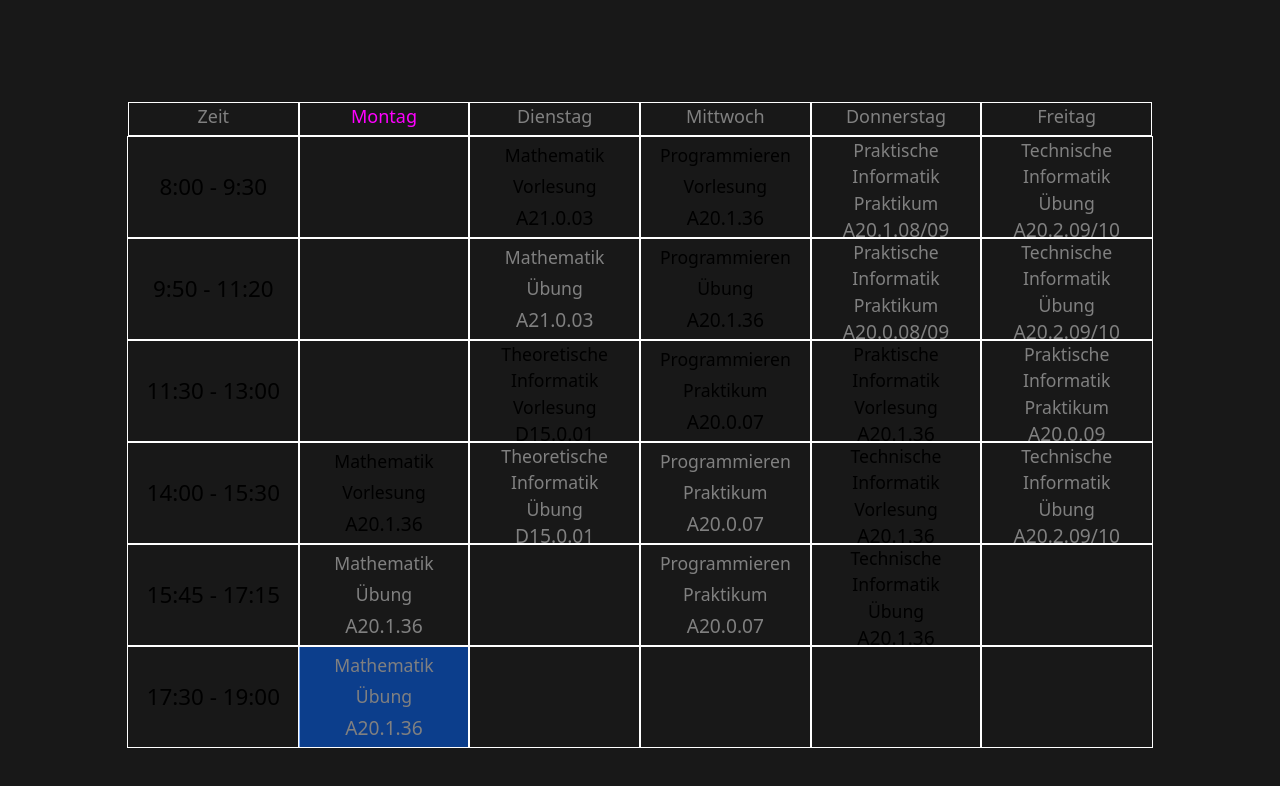
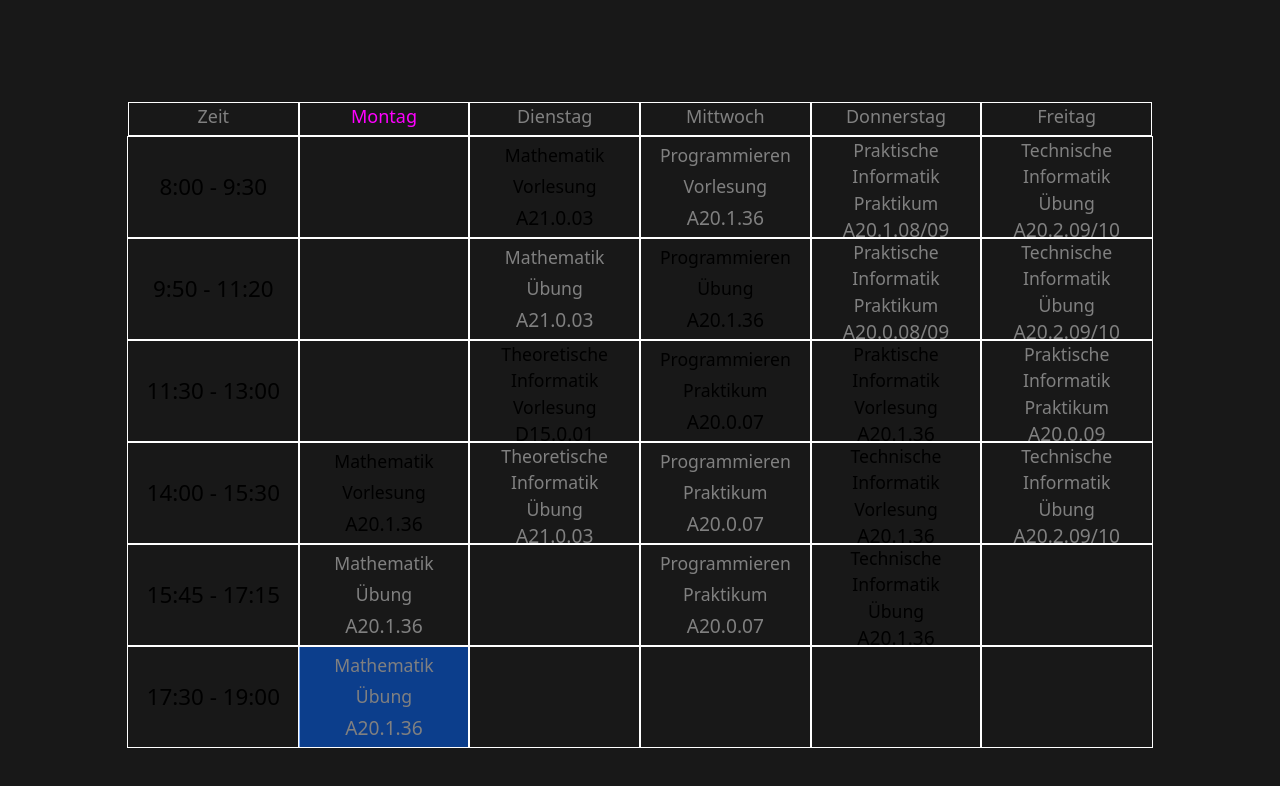
Before and after one commit to FrozenAssassine/TimeTable-Uni, a React (Vite) app: page / in a window 1280 px wide. Shown: the top 786 px of the page. Built offline with nearby package versions, Linux system fonts and the light colour scheme.

Commit message:
feat: optional wednesday lesson + room number fix

```diff
--- a/src/App.tsx
+++ b/src/App.tsx
@@ -57,7 +57,7 @@ const days: DayItem[] = [
         headline: "Theoretische Informatik",
         kind: "Übung",
         teacher: "",
-        room: "D15.0.01",
+        room: "A21.0.03",
         optional: true,
       },
       null,
@@ -72,6 +72,7 @@ const days: DayItem[] = [
         kind: "Vorlesung",
         teacher: "",
         room: "A20.1.36",
+        optional: true,
       },
       {
         headline: "Programmieren",
```
